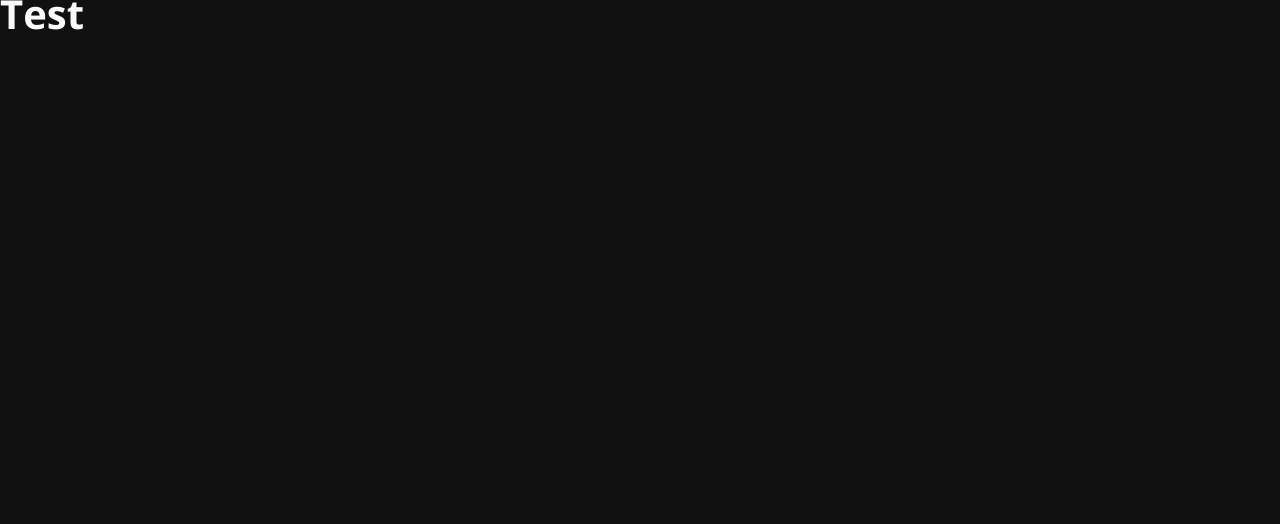
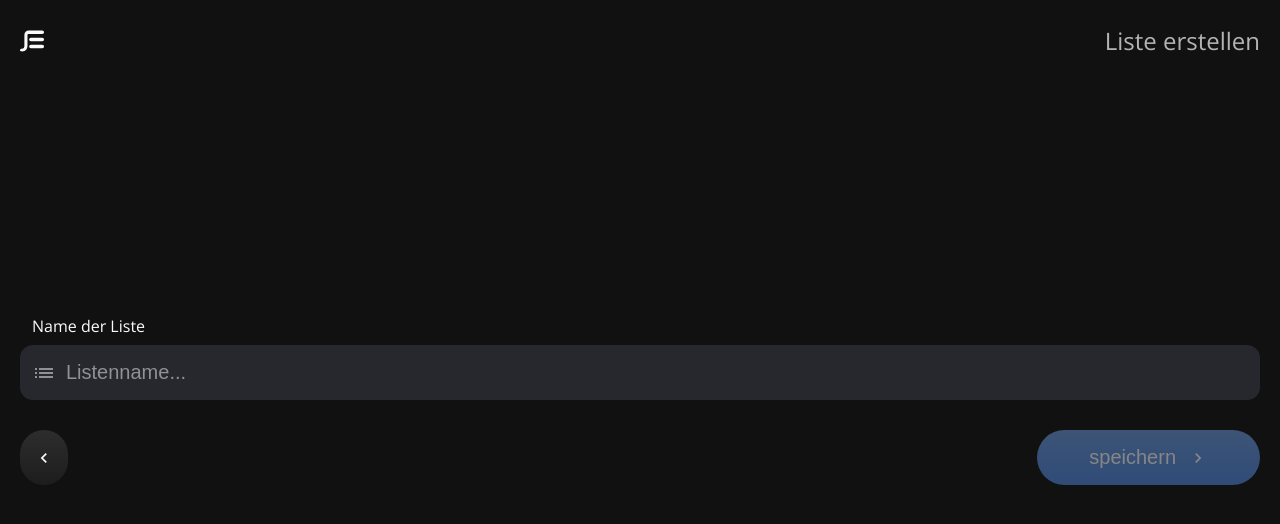
Before and after one commit to philmetscher/capstone-project, a Next.js app: page /create-list in a window 1280 px wide. Shown: the top 524 px of the page. Built offline with nearby package versions, Linux system fonts and the light colour scheme.

Commit message:
add the ability to create new lists

```diff
--- a/pages/create-list.js
+++ b/pages/create-list.js
@@ -1,3 +1,107 @@
+import { useState } from "react";
+import { useRouter } from "next/router";
+import { useListsStore } from "../useStore";
+
+//Components
+import Layout from "../components/Layout";
+import { FormMain, StyledForm, Input } from "../components/FormComponents";
+import { ButtonGroup, ButtonIcon, ButtonSmall } from "../components/Button";
+import { MdKeyboardArrowLeft, MdKeyboardArrowRight } from "react-icons/md"; //Icons
+import Info from "../components/Info";
+
 export default function CreateList() {
-  return <h1>Test</h1>;
+  const router = useRouter();
+  const { id, listId } = router.query;
+
+  const testHasChar = new RegExp("[\\w]");
+
+  //GET THINGS FROM STORE
+  const lists = useListsStore((state) => state.lists);
+  const addList = useListsStore((state) => state.addList);
+
+  //STATES
+  const [listValidated, setListValidated] = useState(true);
+  const [submitButtonReady, setSubmitButtonReady] = useState(false);
+
+  const [currentInfo, setCurrentInfo] = useState(["", ""]);
+
+  function handleListInput(event) {
+    const value = event.target.value;
+    const inLists = listInLists(value.trim());
+
+    if (!testHasChar.test(value)) {
+      setListValidated(false);
+      setSubmitButtonReady(false);
+      setCurrentInfo(["lists", "Eine Liste muss mind. ein Zeichen enthalten"]);
+      return;
+    }
+
+    if (!inLists) {
+      setListValidated(true);
+      setSubmitButtonReady(true);
+      setCurrentInfo(["", ""]);
+      return;
+    }
+
+    setListValidated(false);
+    setSubmitButtonReady(false);
+    setCurrentInfo(["lists", "Diese Liste existiert bereits"]);
+  }
+
+  function handleSubmit(event) {
+    event.preventDefault();
+
+    const formData = new FormData(event.target);
+    const data = Object.fromEntries(formData);
+
+    addList(data.listName);
+    router.push("/");
+  }
+
+  //HELPER FUNCTIONS
+  const listInLists = (name) => lists.some((list) => list.name === name);
+
+  if (!lists) return;
+
+  return (
+    <>
+      <Layout>Liste erstellen</Layout>
+      {currentInfo[1] && <Info>{currentInfo[1]}</Info>}
+      <FormMain>
+        <StyledForm onSubmit={(event) => handleSubmit(event)}>
+          <Input
+            name="listName"
+            labelText="Name der Liste"
+            inputIcon="list"
+            handleChange={(event) => handleListInput(event)}
+            error={!listValidated}
+          >
+            Listenname...
+          </Input>
+          <ButtonGroup>
+            <ButtonIcon
+              color="secondary"
+              aria-label={"zurück"}
+              onClick={(event) => {
+                event.preventDefault();
+                router.push("/");
+              }}
+            >
+              <MdKeyboardArrowLeft />
+            </ButtonIcon>
+            <ButtonSmall
+              color="primary"
+              disabled={!submitButtonReady}
+              onClick={() => {
+                return submitButtonReady;
+              }}
+            >
+              speichern
+              <MdKeyboardArrowRight />
+            </ButtonSmall>
+          </ButtonGroup>
+        </StyledForm>
+      </FormMain>
+    </>
+  );
 }
--- a/useStore.js
+++ b/useStore.js
@@ -9,6 +9,18 @@ export const useListsStore = create(
   persist(
     (set, get) => ({
       lists: exampleLists,
+
+      addList: (newListName) => {
+        set({
+          lists: [
+            ...get().lists,
+            {
+              id: nanoid(),
+              name: newListName,
+            },
+          ],
+        });
+      },
     }),
     {
       name: "lists",
```
